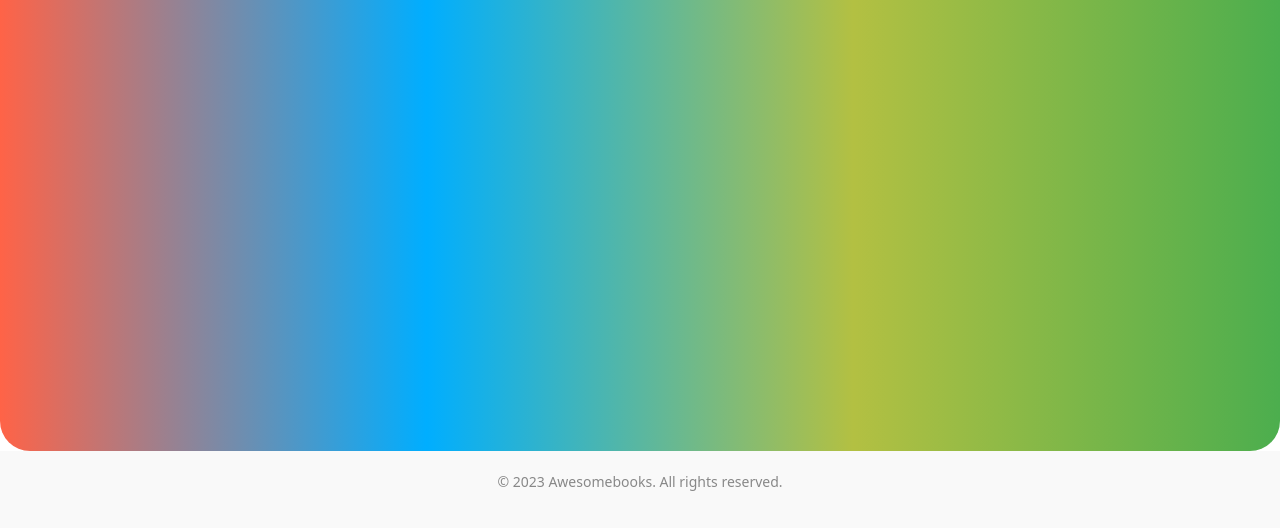
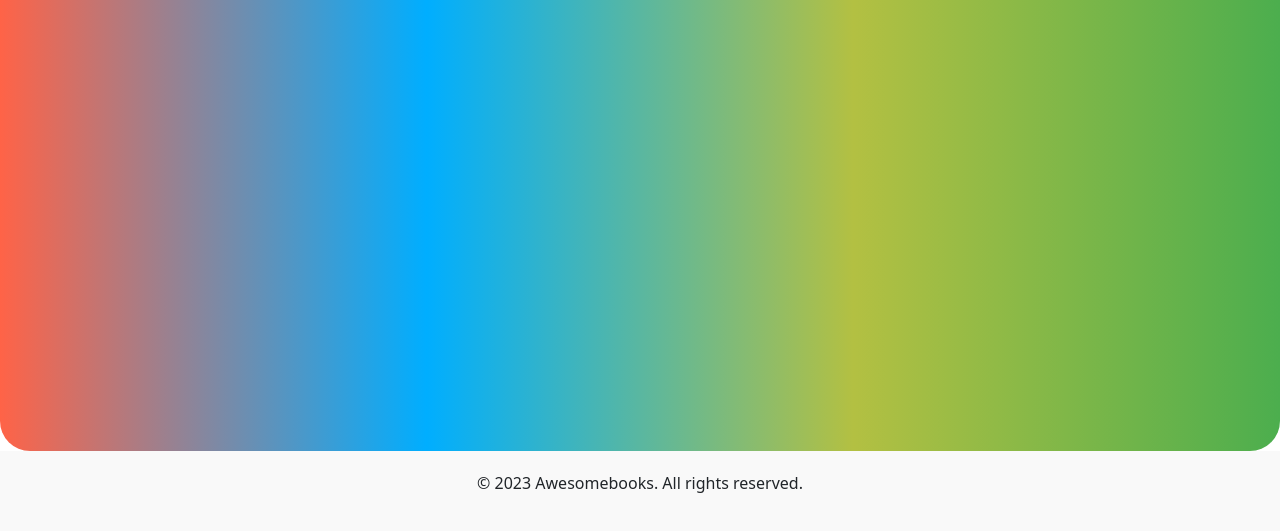
Before and after one commit to massazoum/Awesome-books-with-ES6, a website with bundled scripts: page index.html in a window 1280 px wide. Shown: the part 259-790 px from the top of the page. Built offline with nearby package versions, Linux system fonts and the light colour scheme.

Commit message:
Fixing error webhint report

```diff
--- a/index.html
+++ b/index.html
@@ -54,8 +54,8 @@
 
 	</section>
 
-	<footer style="background-color: #f9f9f9; padding: 20px; text-align: center;">
-  <p style="font-size: 14px; color: #888;">&copy; 2023 Awesomebooks. All rights reserved.</p>
+	<footer ">
+  <p >&copy; 2023 Awesomebooks. All rights reserved.</p>
 </footer>
 	<script type="module" src="index.js"></script>
 </body>
```
